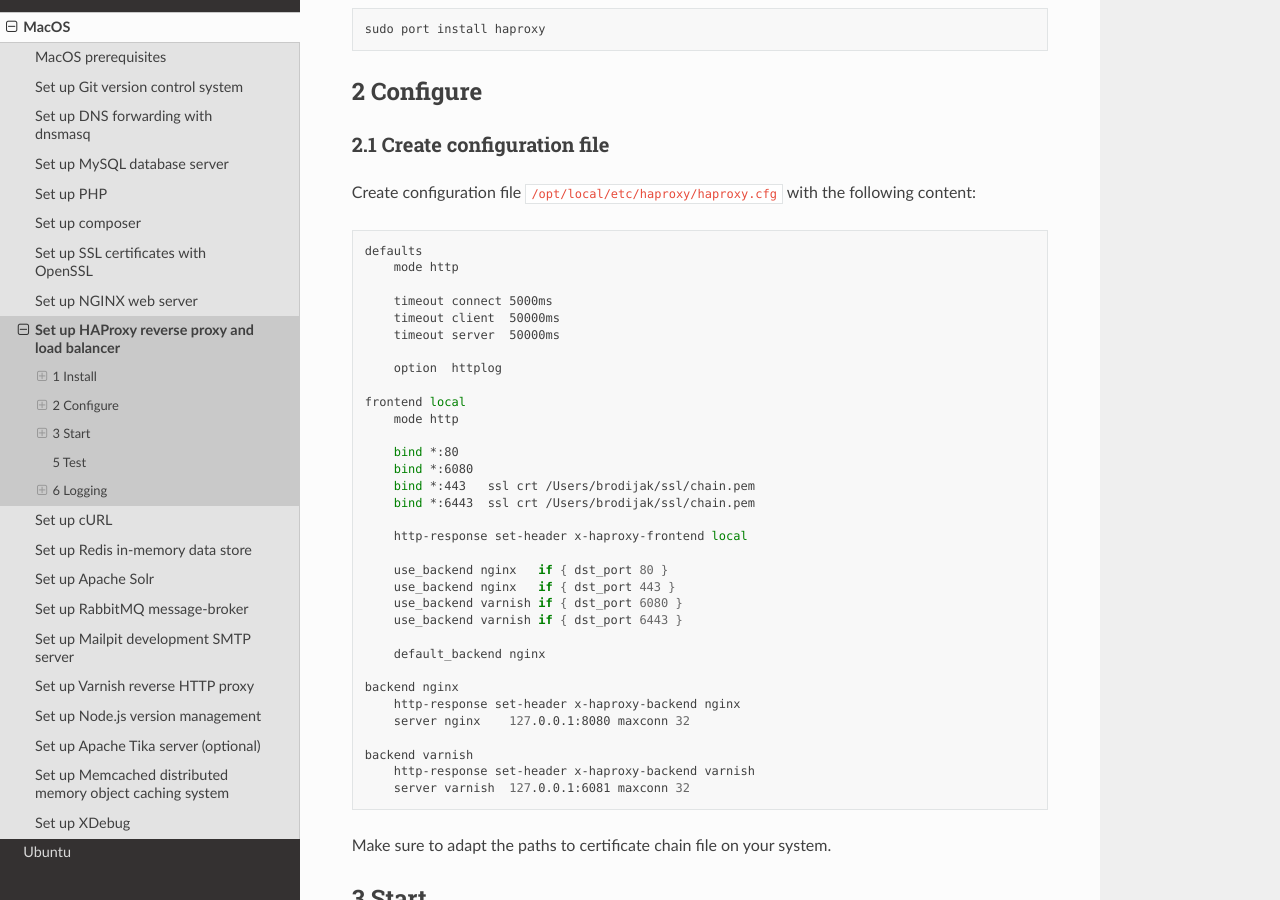
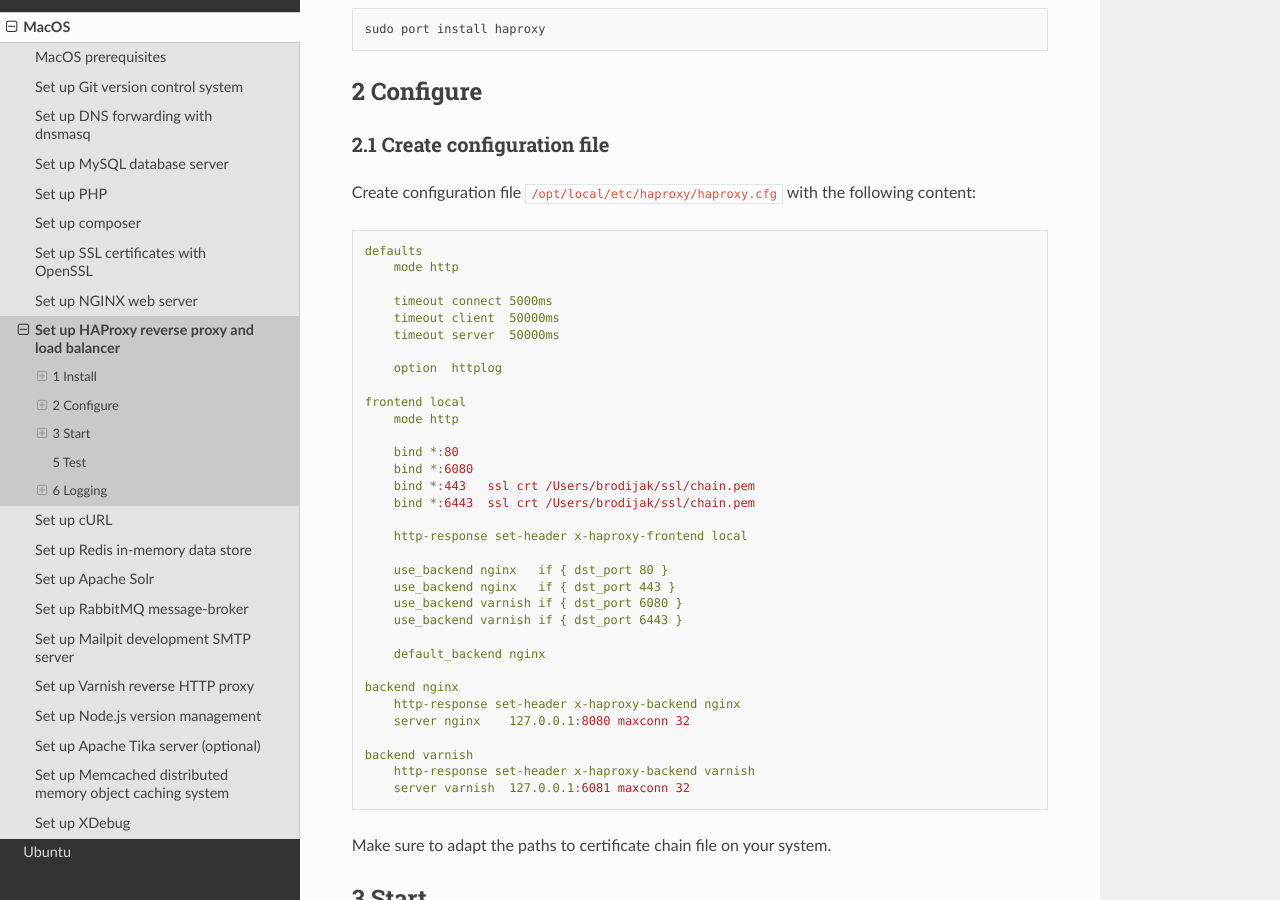
Before and after one commit to netgen/local-development-setup, a Sphinx documentation site: the page built from docs/source/macos/haproxy.rst, in a window 1280 px wide and 900 px high, scrolled down 378 px. Built offline with Sphinx 7.4.7 and the Read the Docs theme 3.1.0, drawn with Linux system fonts in a browser that asks for light colours; formulas are drawn with MathJax 3.

Commit message:
P7A-174: change code block syntax

```diff
--- a/docs/source/macos/haproxy.rst
+++ b/docs/source/macos/haproxy.rst
@@ -23,7 +23,7 @@
 
 Create configuration file ``/opt/local/etc/haproxy/haproxy.cfg`` with the following content:
 
-.. code:: bash
+.. code:: cfg
 
    defaults
        mode http
```
